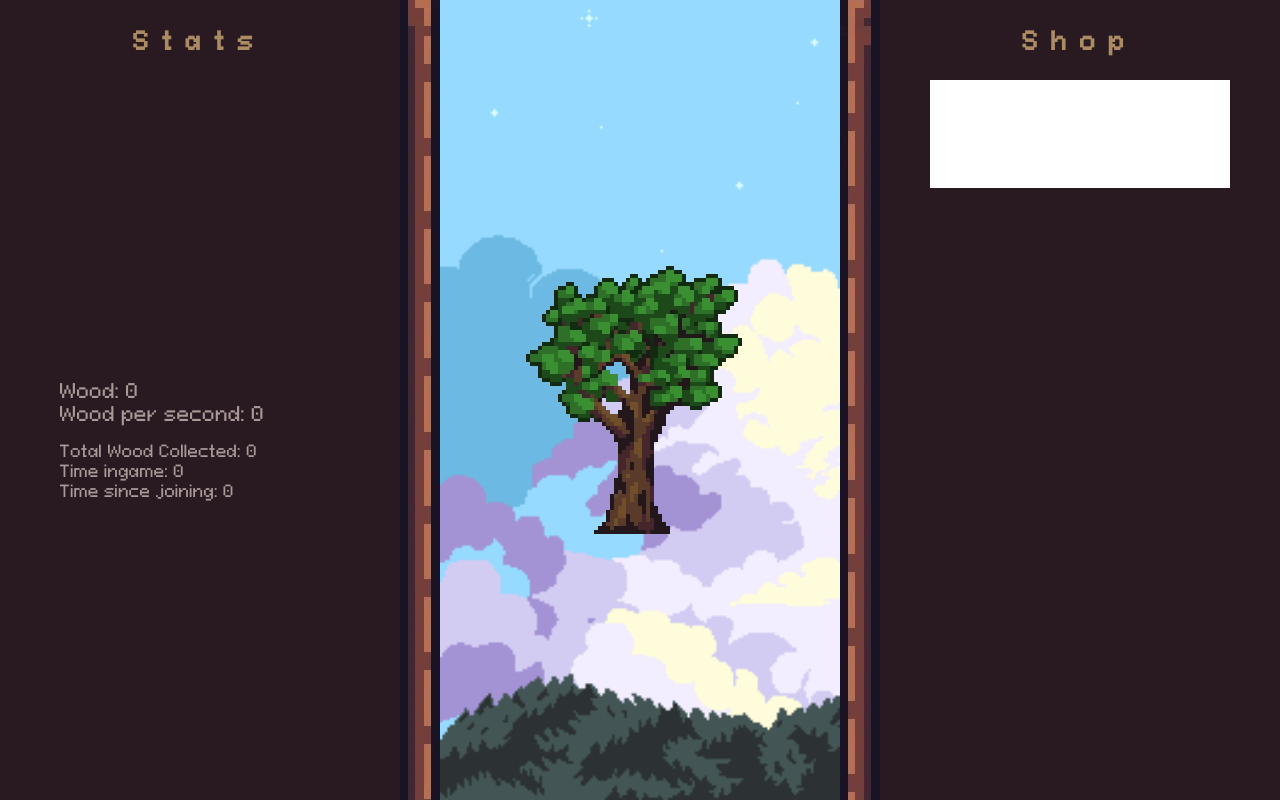
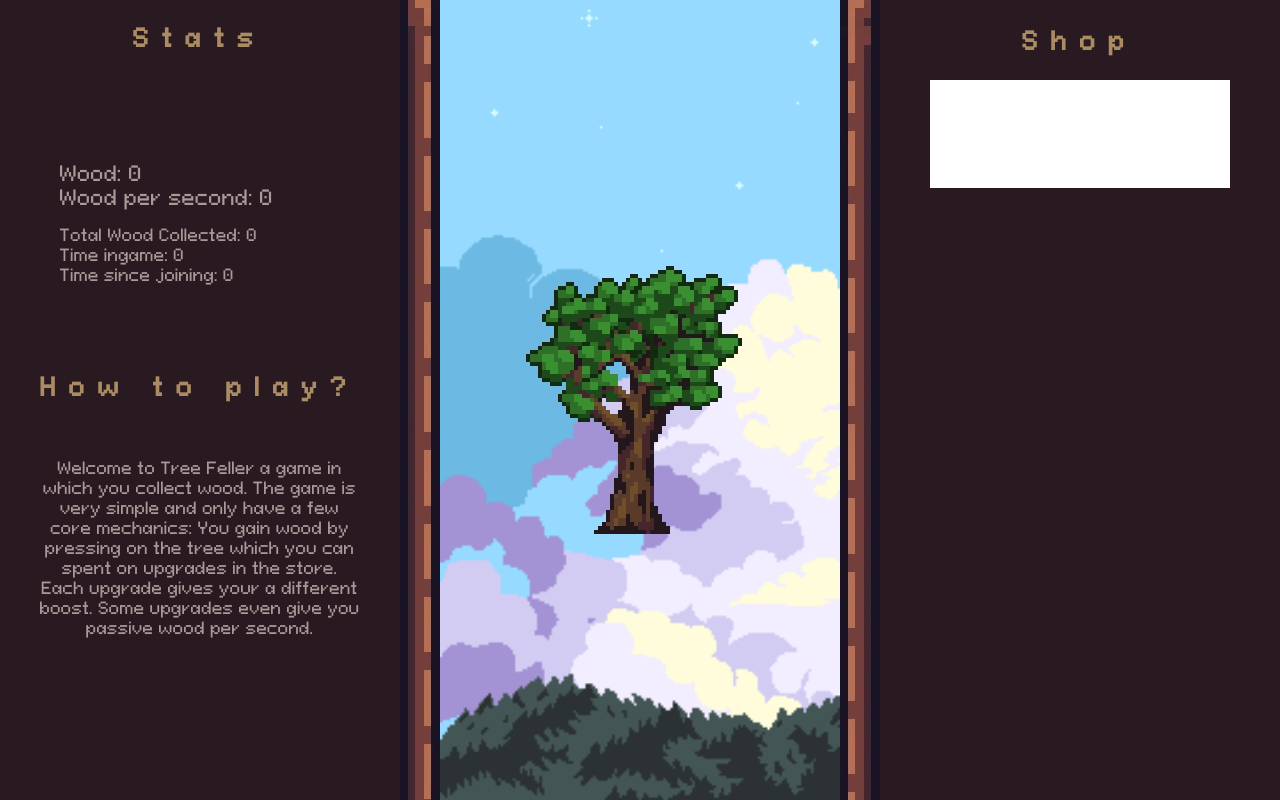
Before and after one commit to Code-Institute-Submissions/LukaPredojevic-tree-feller_NOvResub, a plain HTML site: page index.html in a window 1280 px wide. Drawn offline with Linux system fonts and the light colour scheme.

Commit message:
Add tutorial section HTML and CSS

```diff
--- a/assets/css/style.css
+++ b/assets/css/style.css
@@ -28,9 +28,10 @@
 
     display: grid;
     grid-template-areas:
-    "stats seperator-left interaction seperator-right shop";
+    "stats seperator-left interaction seperator-right shop"
+    "tutorial seperator-left interaction seperator-right shop";
     grid-template-columns: 1fr 40px 1fr 40px 1fr;
-    grid-template-rows: 100vh 100vh 100vh 100vh 100vh;
+    grid-template-rows: repeat(50vh, 10);
 
     color: var(--text-color);
     background-color: var(--background-color);
@@ -95,7 +96,7 @@ h1 {
 .stats h1 {
 
     width: 100%;
-    height: 10%;
+    height: 20%;
 
     display: flex;
     justify-content: center;
@@ -106,7 +107,7 @@ h1 {
 .information {
 
     width: 80%;
-    height: 90%;
+    height: 80%;
     padding-left: 15%;
 
     display: flex;
@@ -123,6 +124,7 @@ h1 {
     width: 100%;
 
     font-family: PixeloidSans;
+    font-size: 100%;
 
 }
 
@@ -131,7 +133,43 @@ h1 {
     width: 100%;
     padding-bottom: 5%;
 
-    font-size: 120%;
+    font-size: 125%;
+
+}
+
+
+/* Tutorial */
+
+.tutorial {
+
+    width: 100%;
+    height: 100%;
+
+    grid-area: tutorial;
+
+    display: flex;
+    flex-direction: column;
+
+}
+
+.tutorial h1 {
+
+    width: 80%;
+    height: 20%;
+    padding-left: 10%;
+
+    text-align: center;
+
+}
+
+.tutorial p {
+
+    width: 80%;
+    height: 80%;
+    padding-left: 10%;
+
+    font-family: PixeloidSans;
+    text-align: center;
 
 }
 
--- a/index.html
+++ b/index.html
@@ -28,6 +28,17 @@
             </ul>
         </section>
 
+        <section class="tutorial">
+            <h1>How to play?</h1>
+            <p>
+                Welcome to Tree Feller a game in which you collect wood.
+                The game is very simple and only have a few core mechanics:
+                You gain wood by pressing on the tree which you can spent on
+                upgrades in the store. Each upgrade gives your a different boost.
+                Some upgrades even give you passive wood per second.
+            </p>
+        </section>
+
         <div class="seperator-left"></div>
 
         <section class="interaction-area">
```
